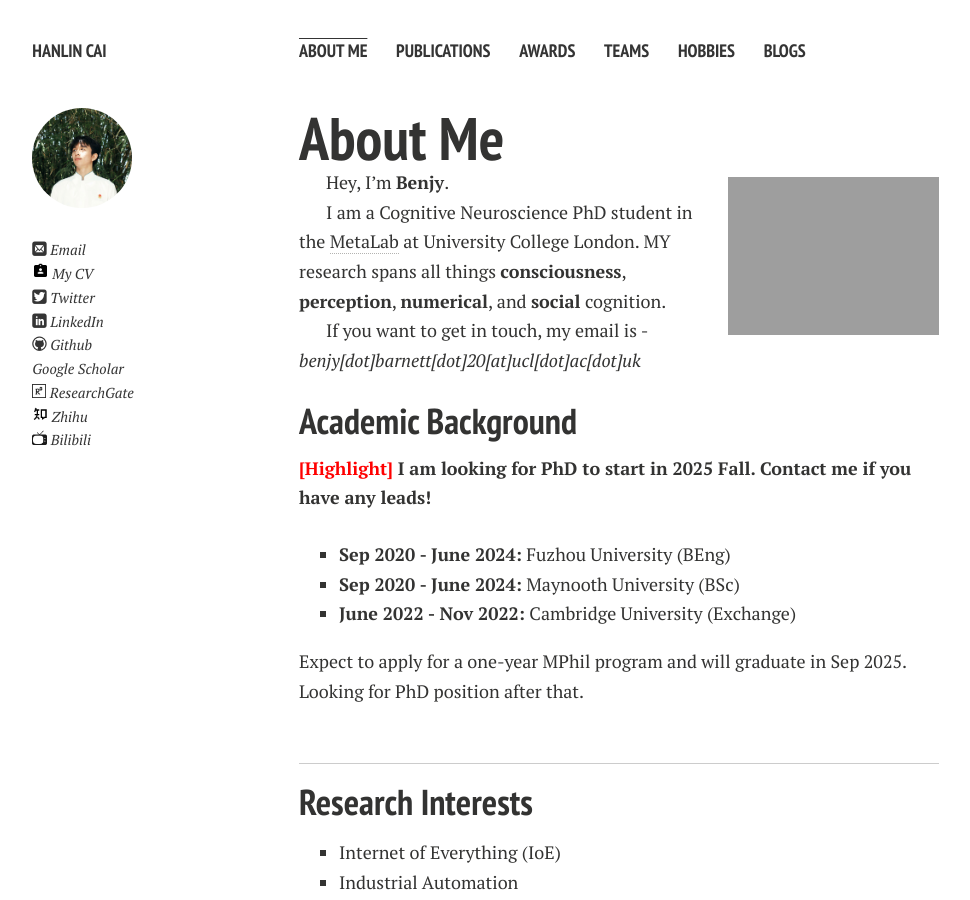
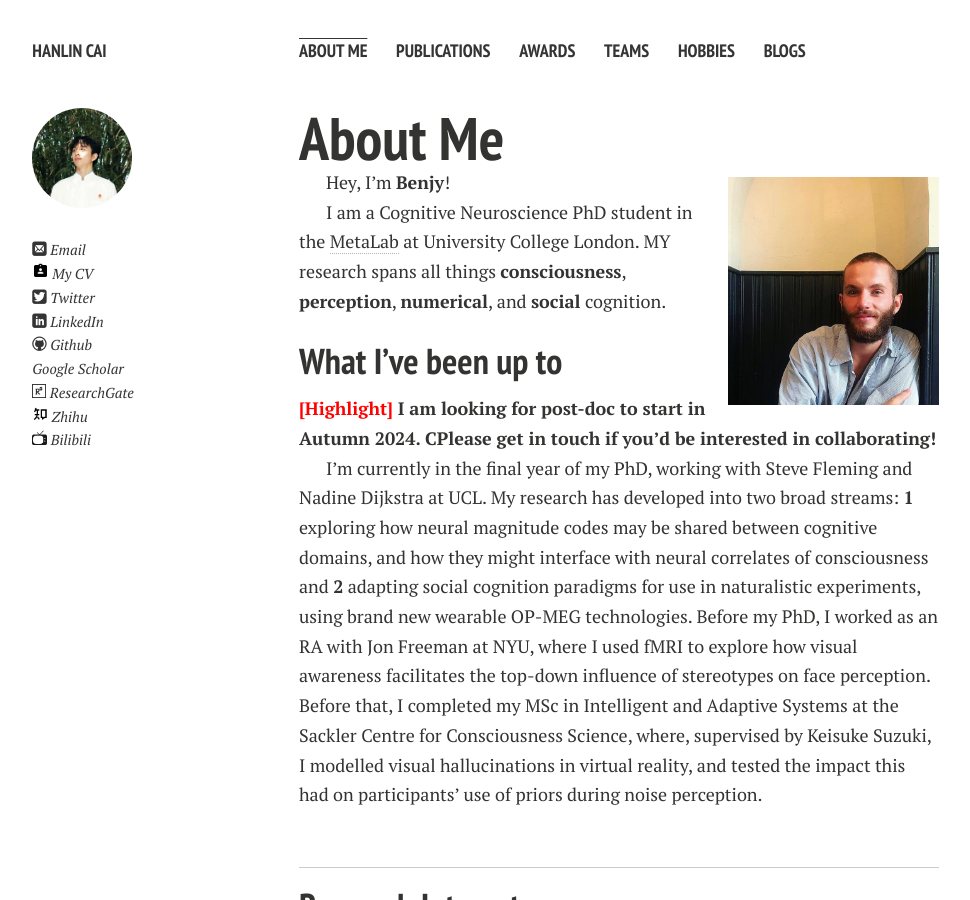
Before and after one commit to benjybarnett/benjybarnett.github.io, a Jekyll site: the page built from index.md, in a window 1280 px wide and 900 px high. Shown: the whole window, without its empty margins (21-991 px from the left). Built offline with Jekyll 4.4.1, drawn with Linux system fonts in a browser that asks for light colours; nearby versions of some CDN libraries; comment, search, counter and statistics services are not loaded; a style sheet for code colours, icons or effects is not loaded; our own code applies the rules of GitHub Pages for plain Markdown files.

Commit message:
homepage edit

```diff
--- a/index.md
+++ b/index.md
@@ -4,23 +4,18 @@
 
 # About Me
 
-<img src="https://caihanlin.com/caihanlin.jpg" class="floatpic" width="360" height="480">
+<img src="images/me.jpg" class="floatpic" width="360" height="480">
 
-Hey, I'm **Benjy**.
+Hey, I'm **Benjy**! <br>
 
 I am a Cognitive Neuroscience PhD student in the <a href="https://metacoglab.org/MetaLab">MetaLab</a> at University College London. MY research spans all things **consciousness**, **perception**, **numerical**, and **social** cognition.
 
-If you want to get in touch, my email is - *benjy[dot]barnett[dot]20[at]ucl[dot]ac[dot]uk*
 
-## Academic Background
+## What I've been up to
 
-**<font color='red'>[Highlight]</font> I am looking for PhD to start in 2025 Fall. Contact me if you have any leads!**
+**<font color='red'>[Highlight]</font> I am looking for post-doc to start in Autumn 2024. CPlease get in touch if you'd be interested in collaborating!**
 
-- **Sep 2020 - June 2024:** Fuzhou University (BEng)
-- **Sep 2020 - June 2024:** Maynooth University (BSc)
-- **June 2022 - Nov 2022:** Cambridge University (Exchange)
-
-Expect to apply for a one-year MPhil program and will graduate in Sep 2025. Looking for PhD position after that.
+I'm currently in the final year of my PhD, working with Steve Fleming and Nadine Dijkstra at UCL. My research has developed into two broad streams: **1** exploring how neural magnitude codes may be shared between cognitive domains, and how they might interface with neural correlates of consciousness and **2** adapting social cognition paradigms for use in naturalistic experiments, using brand new wearable OP-MEG technologies. Before my PhD, I worked as an RA with Jon Freeman at NYU, where I used fMRI to explore how visual awareness facilitates the top-down influence of stereotypes on face perception. Before that, I completed my MSc in Intelligent and Adaptive Systems at the Sackler Centre for Consciousness Science, where, supervised by Keisuke Suzuki, I modelled visual hallucinations in virtual reality, and tested the impact this had on participants' use of priors during noise perception.
 
 <br>
 
```
Also changed, not shown: images/me.jpg (added).
